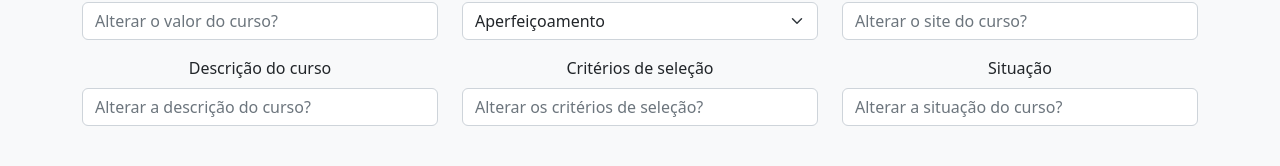
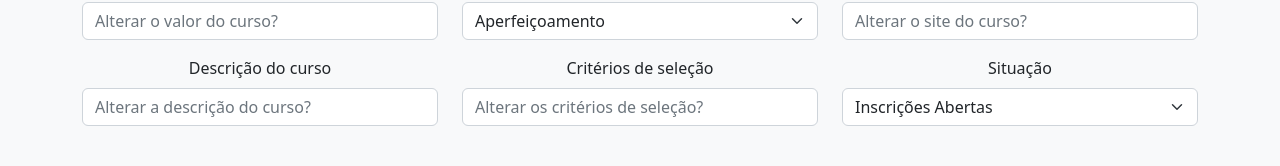
Before and after one commit to antonio-sampaio-jr/siscapacit, a React (Create React App) app: page /editarCurso/1 in a window 1280 px wide. Shown: the part 422-588 px from the top of the page. Built offline with nearby package versions, Linux system fonts and the light colour scheme; no server answers.

Commit message:
23/11/2022 15:20

```diff
--- a/src/components/Courses/AddCourse/AddCourse.js
+++ b/src/components/Courses/AddCourse/AddCourse.js
@@ -190,12 +190,12 @@ function AddCourse({ apiURLCourses, formCourses, setFormCourses }) {
           <Col>
             <Form.Group className="mb-3">
               <Form.Label>Tipo de curso</Form.Label>
-              <Form.Select name="vinculo" onChange={handleChange}>
+              <Form.Select name="tipo" onChange={handleChange}>
                 <option value="0">Selecione uma opção</option>
-                <option value="Estatutário">Aperfeiçoamento</option>
-                <option value="Comissionado">Especialização</option>
-                <option value="Terceirizado">Mestrado</option>
-                <option value="Estagiário">Doutorado</option>
+                <option value="Aperfeiçoamento">Aperfeiçoamento</option>
+                <option value="Especialização">Especialização</option>
+                <option value="Mestrado">Mestrado</option>
+                <option value="Doutorado">Doutorado</option>
               </Form.Select>
             </Form.Group>
           </Col>
@@ -228,7 +228,7 @@ function AddCourse({ apiURLCourses, formCourses, setFormCourses }) {
           <Col>
             <Form.Group className="mb-3">
               <Form.Label>Situação</Form.Label>
-              <Form.Select name="vinculo" onChange={handleChange}>
+              <Form.Select name="situacao" onChange={handleChange}>
                 <option value="0">Selecione uma opção</option>
                 <option value="Inscrições Abertas">Inscrições Abertas</option>
                 <option value="Em Andamento">Em Andamento</option>
@@ -243,7 +243,8 @@ function AddCourse({ apiURLCourses, formCourses, setFormCourses }) {
               <Form.Label>Descrição do curso</Form.Label>
               <Form.Control
                 required
-                as="textarea" rows={4}
+                as="textarea"
+                rows={4}
                 placeholder="Insira uma breve descrição do curso"
                 name="descricao"
                 value={formCourses.descricao}
--- a/src/components/Courses/CourseDetails/CourseDetails.js
+++ b/src/components/Courses/CourseDetails/CourseDetails.js
@@ -29,7 +29,11 @@ function CourseDetails({ apiURLCourses }) {
         <Card.Header>
           <Card.Title className="m-0">
             <h3>{course.nome}</h3>
-            <a href={course.site} target="_blank" rel="noreferrer">{course.site}</a>
+            <a href={course.site} target="_blank" rel="noreferrer">
+              {course.site}
+            </a>
+            <p />
+            <p>Situação: {course.situacao}</p>
           </Card.Title>
         </Card.Header>
         <Card.Body>
--- a/src/components/Courses/EditCourse/EditCourse.js
+++ b/src/components/Courses/EditCourse/EditCourse.js
@@ -230,13 +230,15 @@ function EditCourse({ apiURLCourses, formCourses, setFormCourses }) {
           <Col>
             <Form.Group className="mb-3">
               <Form.Label>Situação</Form.Label>
-              <Form.Control
-                type="text"
-                placeholder="Alterar a situação do curso?"
+              <Form.Select
+                value={formCourses.situacao}
                 name="situacao"
-                value={formCourses.situacao}
                 onChange={handleChange}
-              />
+              >
+                <option value="Inscrições Abertas">Inscrições Abertas</option>
+                <option value="Em Andamento">Em Andamento</option>
+                <option value="Concluído">Concluído</option>
+              </Form.Select>
             </Form.Group>
           </Col>
         </Row>
```
Also changed, not shown: src/pages/ErrorPage.js (+12 -9 lines).
